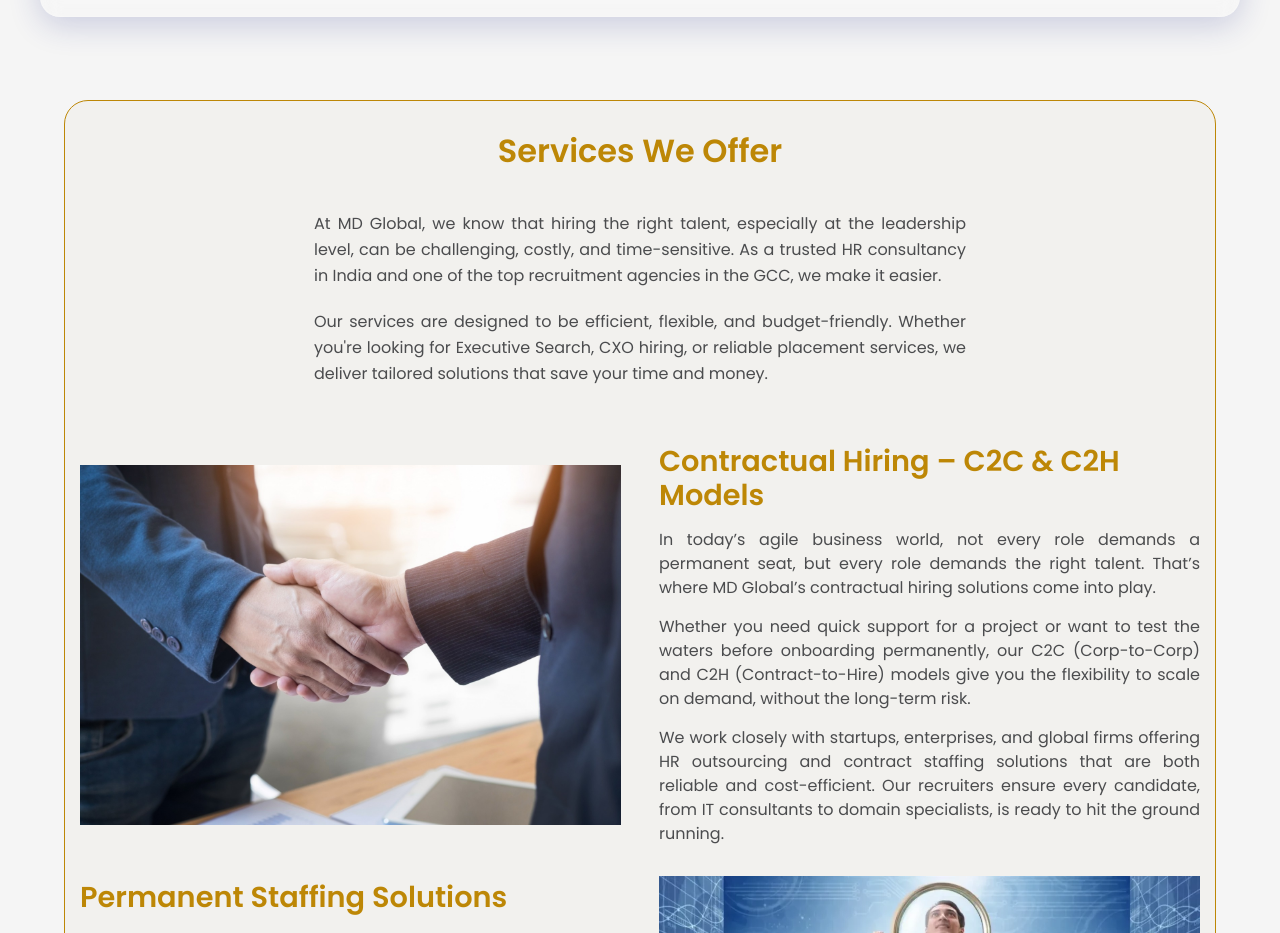
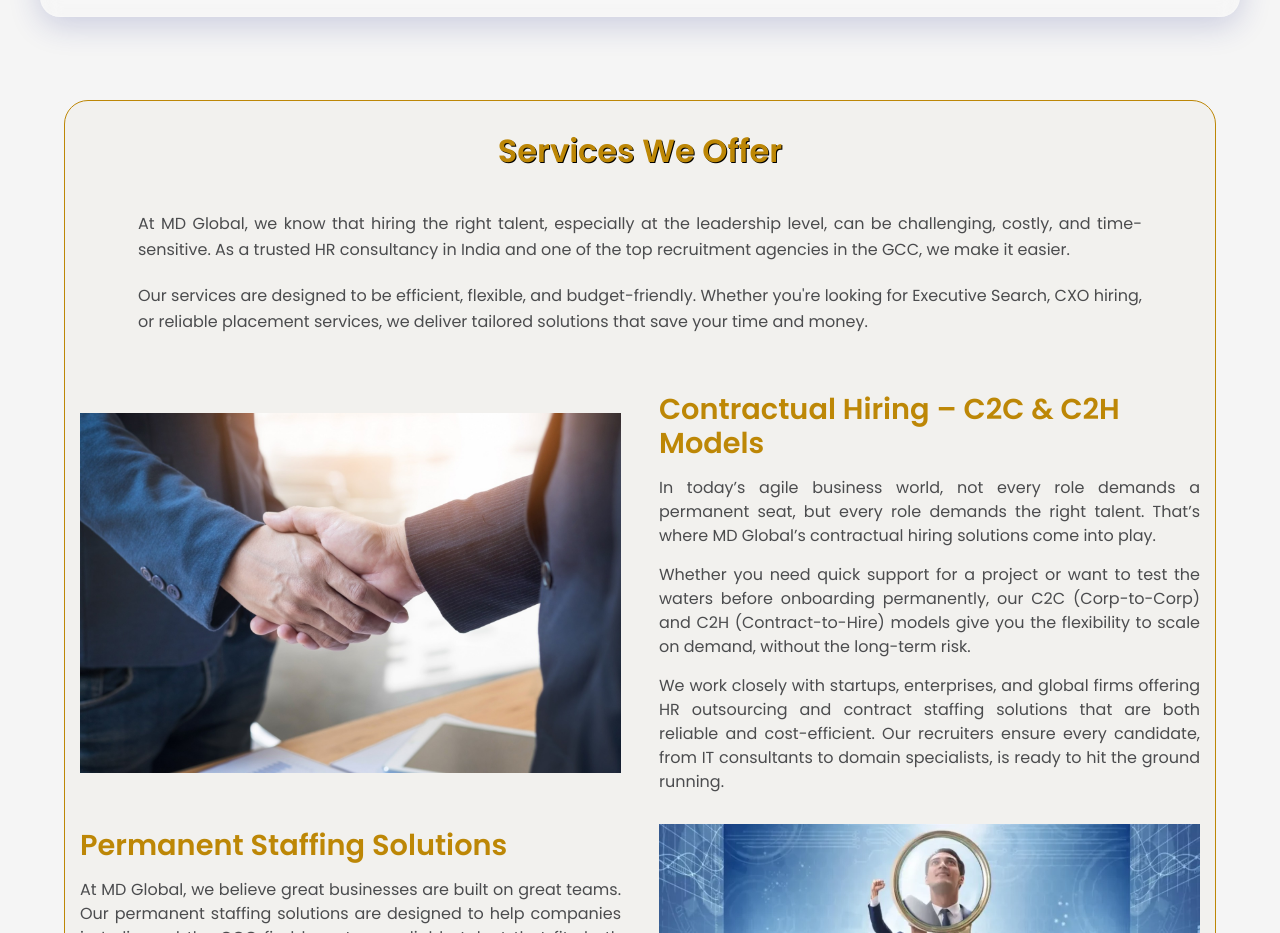
Before and after one commit to Lokender-droid/mdglobalnew, a React (Vite) app: page / in a window 1280 px wide. Shown: the part 2372-3305 px from the top of the page. Built offline with nearby package versions, Linux system fonts and the light colour scheme.

Commit message:
main-service-homepage

```diff
--- a/src/components/HomePage/MainServices.css
+++ b/src/components/HomePage/MainServices.css
@@ -28,7 +28,7 @@
   margin: 2rem 2rem;
   color: #bd8706;
   font-size: 2rem;
-  /* text-shadow: black 1px 1px; */
+  text-shadow: black 1px 1px;
   font-weight: 800;
   text-align: center;
 }
--- a/src/components/HomePage/MainServices.jsx
+++ b/src/components/HomePage/MainServices.jsx
@@ -22,7 +22,7 @@
         {/* Heading & Paragraph Section */}
         <motion.div
           id="homepage-service-intro"
-          className="homepage-service-text-center max-w-2xl mx-auto"
+          className="homepage-service-text-center max-w-5xl mx-auto"
           initial={{ opacity: 0, y: 20 }}
           animate={{ opacity: 1, y: 0 }}
           transition={{ duration: 0.6 }}
```
